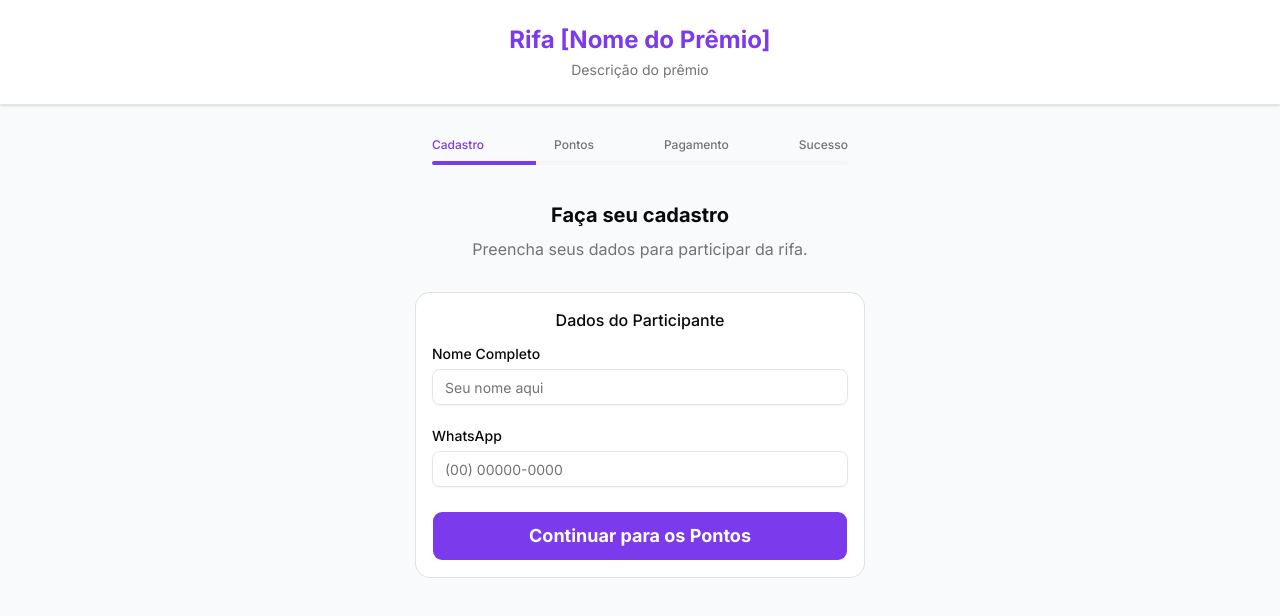
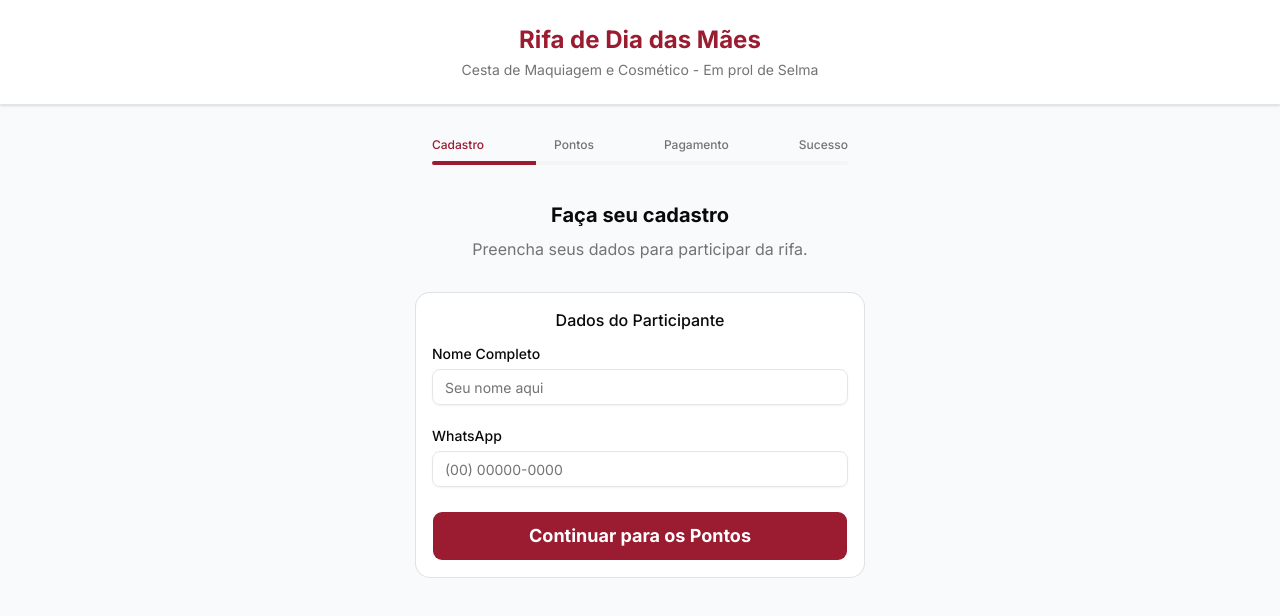
Before and after one commit to jordanferreiraa/rifa-online, a Next.js app: page / in a window 1280 px wide. Shown: the top 616 px of the page. Built offline with nearby package versions, Linux system fonts and the light colour scheme.

Commit message:
chore: update colors, description, value and contact info

```diff
--- a/app/globals.css
+++ b/app/globals.css
@@ -55,7 +55,7 @@
   --card-foreground: oklch(0.145 0 0);
   --popover: oklch(1 0 0);
   --popover-foreground: oklch(0.145 0 0);
-  --primary: #7C3AED;
+  --primary: #9B1B30;
   --primary-foreground: oklch(0.985 0 0);
   --secondary: oklch(0.97 0 0);
   --secondary-foreground: oklch(0.205 0 0);
@@ -66,7 +66,7 @@
   --destructive: oklch(0.577 0.245 27.325);
   --border: oklch(0.922 0 0);
   --input: oklch(0.922 0 0);
-  --ring: #7C3AED;
+  --ring: #9B1B30;
   --chart-1: oklch(0.87 0 0);
   --chart-2: oklch(0.556 0 0);
   --chart-3: oklch(0.439 0 0);
@@ -90,7 +90,7 @@
   --card-foreground: oklch(0.985 0 0);
   --popover: oklch(0.205 0 0);
   --popover-foreground: oklch(0.985 0 0);
-  --primary: #A78BFA;
+  --primary: #EC9BB8;
   --primary-foreground: oklch(0.205 0 0);
   --secondary: oklch(0.269 0 0);
   --secondary-foreground: oklch(0.985 0 0);
@@ -101,7 +101,7 @@
   --destructive: oklch(0.704 0.191 22.216);
   --border: oklch(1 0 0 / 10%);
   --input: oklch(1 0 0 / 15%);
-  --ring: #A78BFA;
+  --ring: #EC9BB8;
   --chart-1: oklch(0.87 0 0);
   --chart-2: oklch(0.556 0 0);
   --chart-3: oklch(0.439 0 0);
--- a/app/layout.tsx
+++ b/app/layout.tsx
@@ -3,12 +3,13 @@ import { Inter } from "next/font/google";
 import "./globals.css";
 import { Toaster } from "@/components/ui/sonner";
 import { ThemeProvider } from "@/components/theme-provider";
+import { RAFFLE_CONFIG } from "@/lib/constants";
 
 const inter = Inter({ subsets: ["latin"] });
 
 export const metadata: Metadata = {
-  title: "Rifa Online",
-  description: "Sistema de rifa virtual completo",
+  title: RAFFLE_CONFIG.RAFFLE_NAME,
+  description: RAFFLE_CONFIG.RAFFLE_PRIZE,
 };
 
 export default function RootLayout({
--- a/components/PixSection.tsx
+++ b/components/PixSection.tsx
@@ -2,7 +2,7 @@
 
 import { useState } from "react";
 import { QRCodeSVG } from "qrcode.react";
-import { Copy, Check, QrCode } from "lucide-react";
+import { Copy, Check, QrCode, User } from "lucide-react";
 import { RAFFLE_CONFIG } from "@/lib/constants";
 import { Button } from "./ui/button";
 import { toast } from "sonner";
@@ -38,7 +38,20 @@ export function PixSection() {
         />
       </div>
 
-      <div className="w-full space-y-3">
+      <div className="w-full space-y-4">
+        <div className="p-3 bg-white dark:bg-slate-800 rounded-lg border flex flex-col items-center gap-1">
+          <div className="flex items-center gap-2 text-primary font-bold">
+            <User className="h-4 w-4" />
+            <span>Titular da Conta</span>
+          </div>
+          <div className="text-sm font-semibold text-center">
+            {RAFFLE_CONFIG.PIX_HOLDER_NAME}
+          </div>
+          <div className="text-xs text-muted-foreground">
+            {RAFFLE_CONFIG.PIX_HOLDER_INFO}
+          </div>
+        </div>
+
         <div className="text-center">
           <span className="text-xs font-bold text-muted-foreground uppercase">
             Chave PIX ({RAFFLE_CONFIG.PIX_KEY_TYPE})
--- a/lib/constants.ts
+++ b/lib/constants.ts
@@ -3,18 +3,20 @@ export const RAFFLE_CONFIG = {
   TOTAL_POINTS: 200,
 
   // 👇 ALTERE AQUI para mudar o preço por ponto (em reais)
-  PRICE_PER_POINT: 5.00,
+  PRICE_PER_POINT: 10.00,
 
   // 👇 ALTERE AQUI com sua chave PIX real
-  PIX_KEY: "seuemail@exemplo.com",
-  PIX_KEY_TYPE: "EMAIL", // CPF | CNPJ | EMAIL | TELEFONE | ALEATORIA
+  PIX_KEY: "88998633123",
+  PIX_KEY_TYPE: "TELEFONE", // CPF | CNPJ | EMAIL | TELEFONE | ALEATORIA
+  PIX_HOLDER_NAME: "Elias de Lima Coelho",
+  PIX_HOLDER_INFO: "(filho da Selma)",
 
   // 👇 ALTERE AQUI com o link real do grupo
-  WHATSAPP_GROUP_LINK: "https://chat.whatsapp.com/SUBSTITUIR",
+  WHATSAPP_GROUP_LINK: "https://chat.whatsapp.com/HASjxrItI286XzCLyWAA4t?mode=gi_t",
 
   // 👇 ALTERE AQUI com o nome e descrição do prêmio
-  RAFFLE_NAME: "Rifa [Nome do Prêmio]",
-  RAFFLE_PRIZE: "Descrição do prêmio",
+  RAFFLE_NAME: "Rifa de Dia das Mães",
+  RAFFLE_PRIZE: "Cesta de Maquiagem e Cosmético - Em prol de Selma",
 
   // 👇 ALTERE AQUI para marcar pontos já vendidos (simulação inicial)
   RESERVED_POINTS: [] as number[],
```
Also changed, not shown: app/checkout/page.tsx (line endings or trailing spaces), 1 other file (tests, documents, lock files or other folders).
